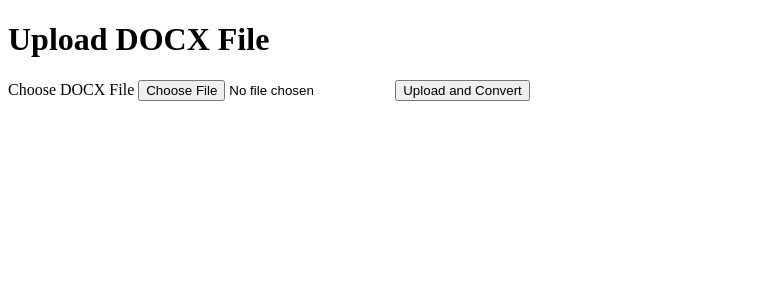
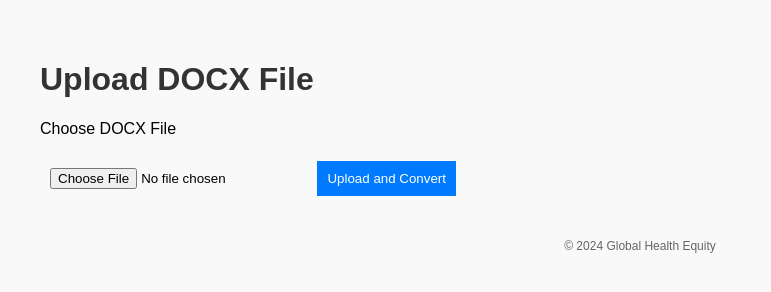
Before and after one commit to shivarajmishra/fileuploader, a website: page templates/index.html in a window 1280 px wide. Shown: the whole page, without its empty margins (0-771 px from the left). Drawn offline with Linux system fonts and the light colour scheme.

Commit message:
changes to the directory

```diff
--- a/templates/index.html
+++ b/templates/index.html
@@ -4,13 +4,64 @@
     <meta charset="UTF-8">
     <meta name="viewport" content="width=device-width, initial-scale=1.0">
     <title>Upload DOCX for PDF Conversion</title>
+    <style>
+        body {
+            font-family: Arial, sans-serif;
+            margin: 20px;
+            padding: 20px;
+            background-color: #f9f9f9;
+        }
+        h1 {
+            color: #333;
+        }
+        form {
+            margin-top: 20px;
+        }
+        label {
+            display: block;
+            margin-bottom: 10px;
+        }
+        input, button {
+            padding: 10px;
+            margin-top: 10px;
+        }
+        button {
+            background-color: #007BFF;
+            color: #fff;
+            border: none;
+            cursor: pointer;
+        }
+        button:hover {
+            background-color: #0056b3;
+        }
+        footer {
+            margin-top: 40px;
+            text-align: center;
+            font-size: 12px;
+            color: #666;
+        }
+        #message {
+            margin-top: 20px;
+            color: #007BFF;
+        }
+    </style>
 </head>
 <body>
     <h1>Upload DOCX File</h1>
     <form action="/upload" method="POST" enctype="multipart/form-data">
         <label for="file">Choose DOCX File</label>
-        <input type="file" name="file" accept=".docx" required>
+        <input type="file" id="file" name="file" accept=".docx" required>
         <button type="submit">Upload and Convert</button>
     </form>
+    <div id="message"></div>
+    <footer>
+        <p>&copy; 2024 Global Health Equity</p>
+    </footer>
+    <script>
+        const form = document.querySelector('form');
+        form.onsubmit = () => {
+            document.getElementById('message').innerText = "Uploading... Please wait.";
+        };
+    </script>
 </body>
 </html>
```
